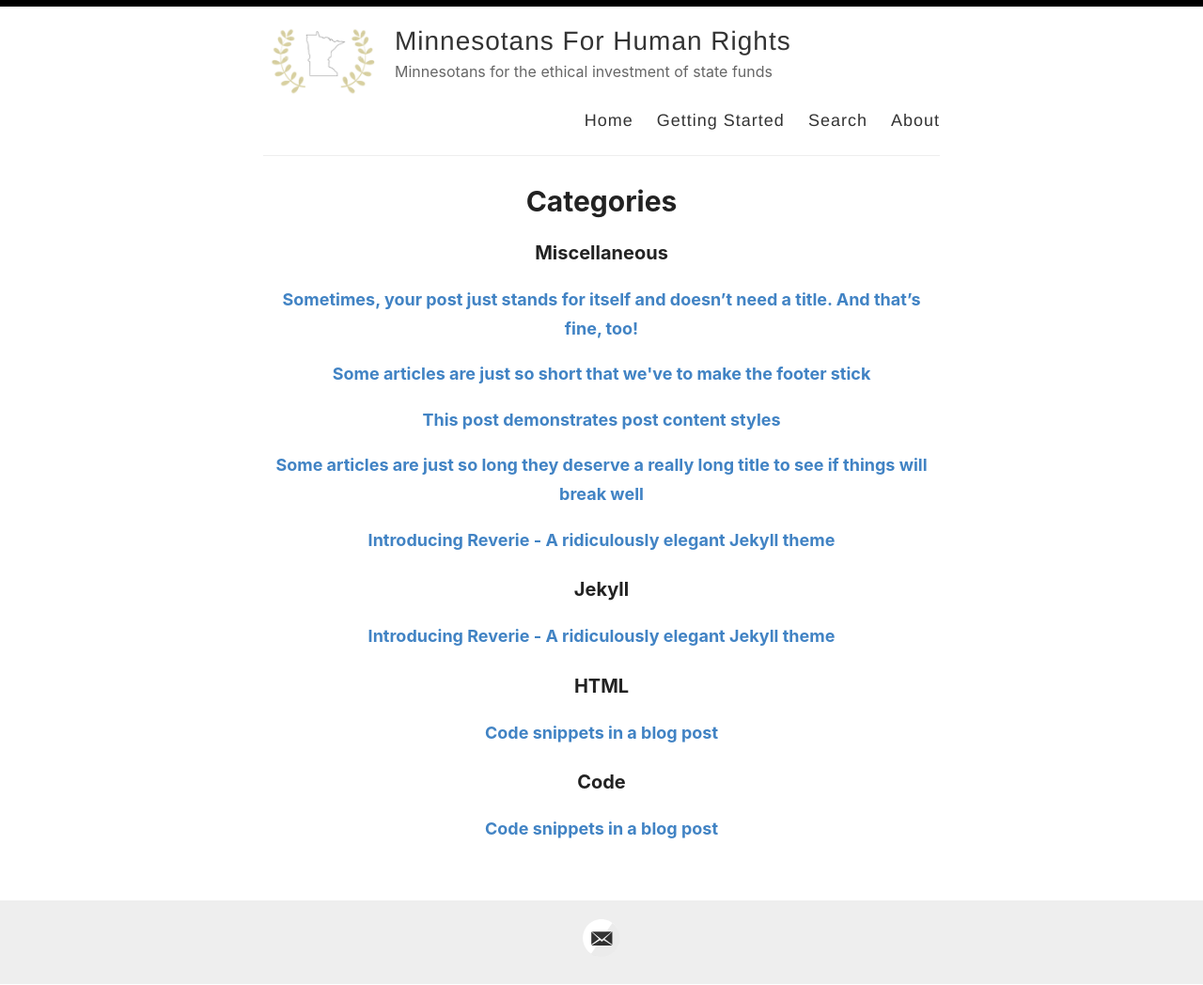
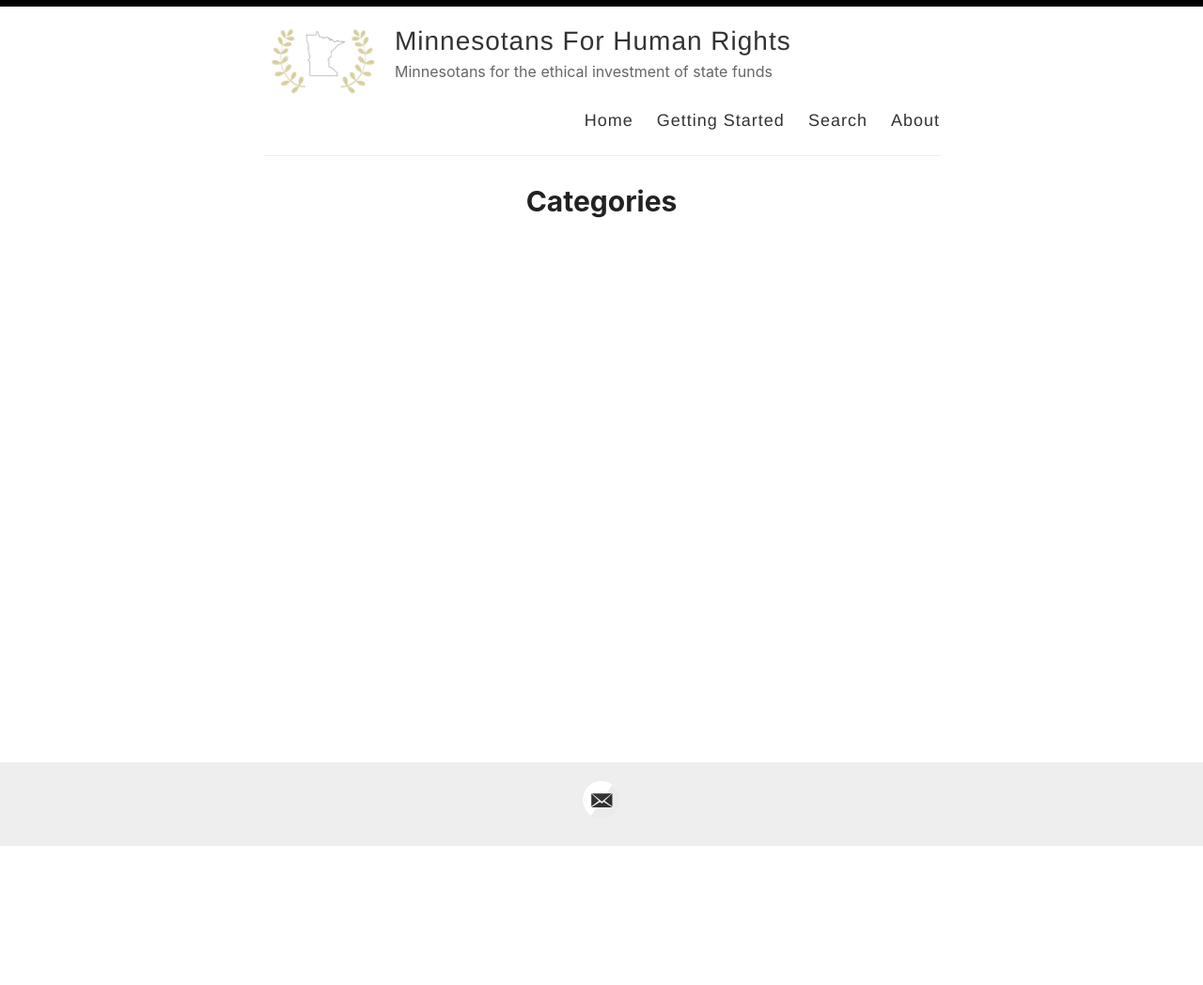
Before and after one commit to adamrahim/adamrahim.github.io, a Jekyll site: the page built from _pages/categories.md, in a window 1280 px wide. Shown: the whole page at 94% size. Built offline with Jekyll 4.4.1, drawn with Linux system fonts in a browser that asks for light colours; after the commit the page ends 901 px from its top, so only the background shows below that; some of the changed lines change nothing that is shown.

Commit message:
removing

````diff
--- a/_posts/2019-02-13-introducing-reverie-jekyll-theme.md
+++ /dev/null
@@ -1,85 +0,0 @@
----
-layout: post
-title: Introducing Reverie - A ridiculously elegant Jekyll theme
-categories: [Miscellaneous, Jekyll]
----
-
-[Reverie](https://github.com/amitmerchant1990/reverie) is a [Jekyll](https://jekyllrb.com/)-powered theme which is simple and opinionated. It's actually a fork of [jekyll-now](https://github.com/barryclark/jekyll-now) with some additional features and personal touches which I've implemented to suit my needs for my blog.
-
-This is a plug-and-play Jekyll theme which you can use on GitHub Pages without even setting up a local environment.
-
-![](/images/reverie-demo.png)
-
-## Features overview
-
-- Command-line free fork-first workflow, using GitHub.com to create, customize and post to your blog
-- Fully responsive and mobile optimized base theme
-- Sass/Coffeescript support using Jekyll 2.0
-- Free hosting on your GitHub Pages user site
-- All the SEO goodies comes in-built
-- Markdown blogging
-- Syntax highlighting using Pygments
-    - [Dracula syntax theme](https://draculatheme.com/) included
-- Disqus commenting
-- Google Analytics integration
-- Fuzzy search across blog posts
-- Pagination of posts works out-of-the-box.
-- Categorize posts out-of-the box
-- RSS Feed
-- In-built sitemap
-
-<div style="text-align: center;">
- <script async type="text/javascript" src="//cdn.carbonads.com/carbon.js?serve=CE7D6KJY&placement=wwwamitmerchantcom" id="_carbonads_js"></script>
-</div>
-
-## Using Reverie on GitHub Pages
-
-### Step 1) Fork Reverie to your User Repository
-
-Fork [this repository](https://github.com/amitmerchant1990/reverie), then rename the repository to `yourgithubusername.github.io`.
-
-Alternatively, you can use [Use this template](https://github.com/amitmerchant1990/reverie/generate) button if you want to create a repository with a clean commit history which will use Reverie as a template.
-
-Your Jekyll blog will often be viewable immediately at <https://yourgithubusername.github.io> (if it's not, you can often force it to build by completing step 2)
-
-### Step 2) Customize and view your site
-
-Enter your site name, description, avatar and many other options by editing the `_config.yml` file. You can easily turn on Google Analytics tracking, Disqus commenting and social icons here.
-
-Making a change to `_config.yml` (or any file in your repository) will force GitHub Pages to rebuild your site with jekyll. Your rebuilt site will be viewable a few seconds later at <https://yourgithubusername.github.io> - if not, give it ten minutes as GitHub suggests and it'll appear soon.
-
-### Step 3) Publish your first blog post
-
-Create a new file called `/_posts/2019-2-13-Hello-World.md` to publish your first blog post. That's all you need to do to publish your first blog post! This [Markdown Cheatsheet](https://github.com/adam-p/markdown-here/wiki/Markdown-Cheatsheet) might come in handy while writing the posts.
-
-> You can add additional posts in the browser on GitHub.com too! Just hit the <kbd>Create new file</kbd> button in `/_posts/` to create new content. Just make sure to include the [front-matter](http://jekyllrb.com/docs/frontmatter/) block at the top of each new blog post and make sure the post's filename is in this format: year-month-day-title.md
-
-## Using Categories in Reverie
-
-You can categorize your content based on `categories` in Reverie. For this, you just need to add `categories` in front matter like below:
-
-For adding single category:
-
-```md
-categories: JavaScript
-```
-
-For adding multiple categories:
-
-```md
-categories: [PHP, Laravel]
-```
-
-The contegorized content can be shown over this URL: <https://yourgithubusername.github.io/categories/>
-
-## RSS
-
-The generated [RSS feed](https://en.wikipedia.org/wiki/RSS) of your blog can be found at <https://yourgithubusername.github.io/feed>. You can see the example RSS feed over [here](https://www.amitmerchant.com/reverie/feed).
-
-## Sitemap
-
-The generated sitemap of your blog can be found at <https://yourgithubusername.github.io/sitemap>. You can see the example sitemap feed over [here](https://www.amitmerchant.com/reverie/sitemap).
-
-## License
-
-MIT
--- a/_posts/2019-08-08-no-title-posts.md
+++ /dev/null
@@ -1,6 +0,0 @@
----
-layout: post
-title: ""
-categories: Miscellaneous
----
-Sometimes, your post just stands for itself and doesn't need a title. And that's fine, too!
--- a/_posts/2019-7-27-super-long-article.md
+++ /dev/null
@@ -1,11 +0,0 @@
----
-layout: post
-title: Some articles are just so long they deserve a really long title to see if things will break well
-categories: Miscellaneous
----
-
-Lorem ipsum dolor sit amet, consectetur adipiscing elit. Fusce bibendum neque eget nunc mattis eu sollicitudin enim tincidunt. Vestibulum lacus tortor, ultricies id dignissim ac, bibendum in velit. Proin convallis mi ac felis pharetra aliquam. Curabitur dignissim accumsan rutrum. In arcu magna, aliquet vel pretium et, molestie et arcu. Mauris lobortis nulla et felis ullamcorper bibendum. Phasellus et hendrerit mauris. Proin eget nibh a massa vestibulum pretium. Suspendisse eu nisl a ante aliquet bibendum quis a nunc. Praesent varius interdum vehicula. Aenean risus libero, placerat at vestibulum eget, ultricies eu enim. Praesent nulla tortor, malesuada adipiscing adipiscing sollicitudin, adipiscing eget est.
-
-Lorem ipsum dolor sit amet, consectetur adipiscing elit. Fusce bibendum neque eget nunc mattis eu sollicitudin enim tincidunt. Vestibulum lacus tortor, ultricies id dignissim ac, bibendum in velit. Proin convallis mi ac felis pharetra aliquam. Curabitur dignissim accumsan rutrum. In arcu magna, aliquet vel pretium et, molestie et arcu. Mauris lobortis nulla et felis ullamcorper bibendum. Phasellus et hendrerit mauris. Proin eget nibh a massa vestibulum pretium. Suspendisse eu nisl a ante aliquet bibendum quis a nunc. Praesent varius interdum vehicula. Aenean risus libero, placerat at vestibulum eget, ultricies eu enim. Praesent nulla tortor, malesuada adipiscing adipiscing sollicitudin, adipiscing eget est.
-
-Lorem ipsum dolor sit amet, consectetur adipiscing elit. Fusce bibendum neque eget nunc mattis eu sollicitudin enim tincidunt. Vestibulum lacus tortor, ultricies id dignissim ac, bibendum in velit. Proin convallis mi ac felis pharetra aliquam. Curabitur dignissim accumsan rutrum. In arcu magna, aliquet vel pretium et, molestie et arcu. Mauris lobortis nulla et felis ullamcorper bibendum. Phasellus et hendrerit mauris. Proin eget nibh a massa vestibulum pretium. Suspendisse eu nisl a ante aliquet bibendum quis a nunc. Praesent varius interdum vehicula. Aenean risus libero, placerat at vestibulum eget, ultricies eu enim. Praesent nulla tortor, malesuada adipiscing adipiscing sollicitudin, adipiscing eget est.
--- a/_posts/2019-7-27-this-post-demonstrates-post-content-styles.md
+++ b/_posts/2019-7-27-this-post-demonstrates-post-content-styles.md
@@ -1,7 +1,6 @@
 ---
 layout: post
-title: This post demonstrates post content styles
-categories: Miscellaneous
+title: Test
 ---
 
 Lorem ipsum dolor sit amet, consectetur adipiscing elit. Fusce bibendum neque eget nunc mattis eu sollicitudin enim tincidunt. Vestibulum lacus tortor, ultricies id dignissim ac, bibendum in velit. Praesent varius interdum vehicula. Aenean risus libero, placerat at vestibulum eget, ultricies eu enim. Praesent nulla tortor, malesuada adipiscing adipiscing sollicitudin, adipiscing eget est.
--- a/_posts/2019-7-28-super-short-article.md
+++ /dev/null
@@ -1,7 +0,0 @@
----
-layout: post
-title: Some articles are just so short that we've to make the footer stick
-categories: Miscellaneous
----
-
-Lorem ipsum dolor sit amet, consectetur adipisicing elit, sed do eiusmod tempor incididunt ut labore et dolore magna aliqua. Ut enim ad minim veniam, quis nostrud exercitation ullamco laboris nisi ut aliquip ex ea commodo consequat. Duis aute irure dolor in reprehenderit in voluptate velit esse cillum dolore eu fugiat nulla pariatur. Excepteur sint occaecat cupidatat non proident, sunt in culpa qui officia deserunt mollit anim id est laborum.
--- a/_posts/2019-8-12-code-snippets.md
+++ /dev/null
@@ -1,42 +0,0 @@
----
-layout: post
-title:  Code snippets in a blog post
-categories: [HTML,Code]
----
-
-This post demonstrate the use of code snippets in the theme. The code snippets are powered by [Pygments](http://pygments.org/) and the code theme that is been used in Reverie is called [Draula](https://draculatheme.com/).
-
-This is a raw snippet:
-
-```
-hello world
-123
-This is a text snippet
-```
-
-This is a PHP snippet:
-
-```php
-<?php
-    echo 'Hello, World!';
-?>
-```
-
-This is a JavaScript snippet:
-
-```js
-const add = (a, b) => a + b
-const minus = (a, b) => a - b
-
-console.log(add(100,200))  // 300
-console.log(minus(100,200))  // -100
-```
-
-This is a Python snippet:
-
-```python
-def say_hello():
-    print("hello world!")
-
-say_hello()   // "hello world!"
-```
````
